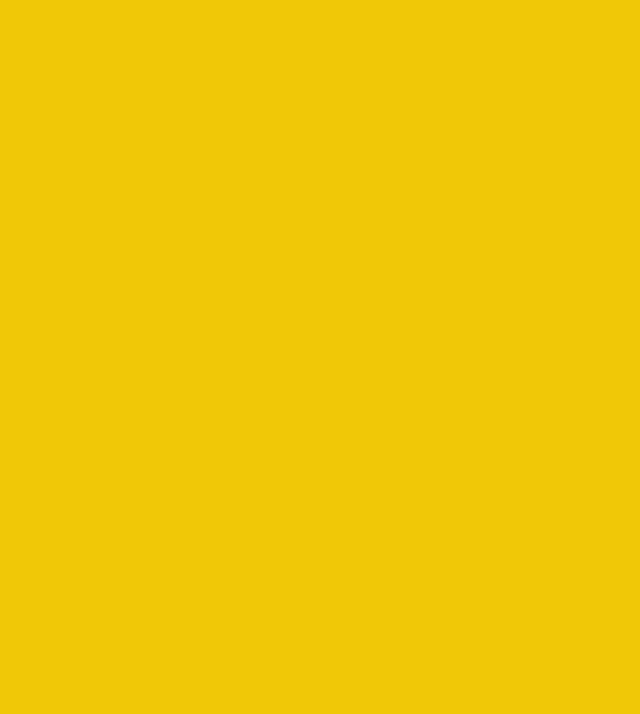
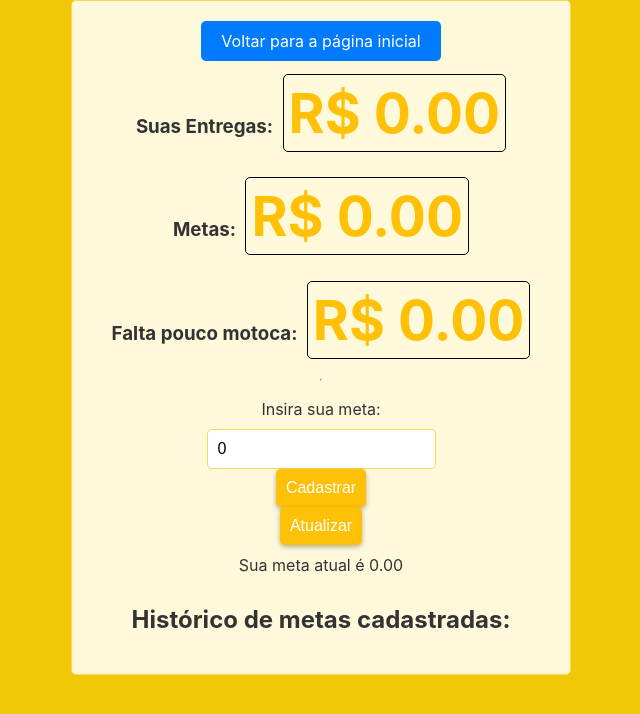
Before and after one commit to OWillMatheuz/meus-valores, a React (Create React App) app: page /metas in a window 1280 px wide. Before the commit this address had no page. Shown: the top 714 px of the page, without its empty margins (319-959 px from the left). Built offline with nearby package versions, Linux system fonts and the light colour scheme.

Commit message:
versão 7.0.0

```diff
--- a/src/App.tsx
+++ b/src/App.tsx
@@ -1,19 +1,28 @@
-import React from 'react';
+import React, { useState } from 'react';
 import { BrowserRouter, Route, Router, Routes } from 'react-router-dom';
 import Home from './paginas/home/Home';
 import './App.css';
 import Historico from './paginas/historico/Historico';
 import PaginaPrincipal from './paginas/principal/PaginaPrincipal';
+import Metas from './paginas/metas/Metas';
 
 
 function App() {
+  const [valorTotal, setValorTotal] = useState(0);
+
+  function atualizarValorTotal(novoValorTotal: number) {
+    setValorTotal(novoValorTotal);
+  }
+
   return (
     <BrowserRouter>
       <Routes>
-      <Route  path="/registrar" element={<Home />} />
-      <Route  path="/" element={<PaginaPrincipal />} />
-      <Route  path="/home" element={<PaginaPrincipal />} />
-      <Route path="/historico" element={<Historico />} />
+        <Route path="/" element={<PaginaPrincipal />} />
+        <Route path="/home" element={<PaginaPrincipal />} />
+        <Route path="/registrar" element={<Home atualizarValorTotal={atualizarValorTotal} />} />
+        <Route path="/historico" element={<Historico />} />
+        <Route path="/metas" element={<Metas />} />
+
       </Routes>
     </BrowserRouter>
   );
--- a/src/paginas/home/Home.css
+++ b/src/paginas/home/Home.css
@@ -97,12 +97,3 @@ svg {
   font-size: 1.2em;
   color: rgb(33, 33, 84);
 }
-
-.mensagem-cadastro-sucesso {
-  background-color: #4CAF50;
-  color: white;
-  padding: 10px;
-  border-radius: 5px;
-  margin-top: 10px;
-  text-align: center;
-}
--- a/src/paginas/home/Home.tsx
+++ b/src/paginas/home/Home.tsx
@@ -2,7 +2,6 @@ import { useState, useEffect } from "react";
 import "./Home.css";
 import { Link } from "react-router-dom";
 import React from "react";
-
 interface ValorRegistrado {
   data: string;
   tipoEntrega: number;
@@ -11,7 +10,9 @@ interface ValorRegistrado {
   descricao: string;
 }
 
-function Home() {
+function Home(props: { atualizarValorTotal: (novoValorTotal: number) => void }) {
+  const [historico, setHistorico] = useState<number[]>([]);
+  const [valorAtual, setValorAtual] = useState(0);
   const [valorTotal, setValorTotal] = useState(0);
   const [valoresRegistrados, setValoresRegistrados] = useState<
     ValorRegistrado[]
@@ -19,7 +20,6 @@ function Home() {
   const [km, setKm] = useState(0);
   const [exibirMensagem, setExibirMensagem] = useState(false);
   const [kmTotal, setKmTotal] = useState(0);
-  const [scrollPosition, setScrollPosition] = useState(0);
   // novo estado para controlar a exibição da mensagem
 
   function handleKmChange(event: React.ChangeEvent<HTMLInputElement>) {
@@ -112,22 +112,14 @@ function Home() {
     setKmTotal(kmRegistrados);
   }, [valoresRegistrados]);
 
-  useEffect(() => {
-    localStorage.setItem("scrollPosition", String(window.pageYOffset));
-  }, []);
-  useEffect(() => {
-    const storedScrollPosition = localStorage.getItem("scrollPosition");
-    if (storedScrollPosition) {
-      window.scrollTo({ top: Number(storedScrollPosition), behavior: "smooth" });
-      setScrollPosition(Number(storedScrollPosition));
-    }
-  }, []);
-
+  function atualizarValorTotal(valor: number) {
+    setValorTotal(valorTotal + valor);
+  }
 
   return (
     <>
       <div className="container background-whatsapp">
-        <Link to="/">
+        <Link to="/" >
           <button>Voltar para a Página Principal</button>
         </Link>
         <h1>Minhas entregas</h1>
--- /dev/null
+++ b/src/paginas/metas/Metas.css
@@ -0,0 +1,81 @@
+.metas-container {
+  display: flex;
+  flex-direction: column;
+  align-items: center;
+  justify-content: center;
+  margin: 0 auto;
+  padding: 20px;
+  background-color: #fff9db;
+  color: #333;
+  border: 1px solid #f9d957;
+  border-radius: 5px;
+  max-width: 500px; /* defina a largura máxima que deseja para o contêiner */
+  width: 100%; /* faz o contêiner ocupar 100% da largura do elemento pai */
+  box-sizing: border-box; /* evita que o padding e borda ultrapassem a largura máxima do contêiner */
+}
+
+
+.metas-container h1 {
+  font-size: 24px;
+  margin-bottom: 10px;
+}
+
+.metas-container p {
+  margin: 10px 0;
+}
+
+.metas-container input[type="number"] {
+  padding: 10px;
+  font-size: 16px;
+  border-radius: 5px;
+  border: 1px solid #f9d957;
+}
+
+.metas-container button {
+  padding: 10px;
+  font-size: 16px;
+  border-radius: 5px;
+  border: none;
+  background-color: #ffc107;
+  color: #fff;
+  cursor: pointer;
+  margin: 0 5px;
+}
+
+.metas-container button:hover {
+  background-color: #ffa000;
+}
+
+.metas-container ul {
+  list-style: none;
+  margin: 0;
+  padding: 0;
+}
+
+.metas-container li {
+  display: flex;
+  justify-content: space-between;
+  align-items: center;
+  margin: 10px 0;
+}
+
+.metas-container .destaque {
+  font-weight: bold;
+  color: #ffc107;
+  margin-left: 5px;
+}
+
+
+.btn-metas{
+    display: inline-block;
+    padding: 10px 20px;
+    background-color: #007bff;
+    color: #fff;
+    text-decoration: none;
+    border-radius: 5px;
+    transition: background-color 0.3s ease;
+  }
+
+  .btn:hover {
+    background-color: #0069d9;
+  }
--- /dev/null
+++ b/src/paginas/metas/Metas.tsx
@@ -0,0 +1,129 @@
+import {
+  ReactChild,
+  ReactFragment,
+  ReactPortal,
+  Key,
+  useEffect,
+  useState,
+} from "react";
+import { Link } from "react-router-dom";
+import "./Metas.css";
+interface Meta {
+  id: number;
+  valor: number;
+  meta: number; // novo campo
+}
+
+function Metas() {
+  const [metas, setMetas] = useState<Meta[]>([]);
+  const [meta, setMeta] = useState<number>(0);
+  const [contador, setContador] = useState<number>(0);
+  const [valorTotal, setValorTotal] = useState<number>(0);
+  const [metaTotal, setMetaTotal] = useState<number>(0);
+
+  useEffect(() => {
+    const metasSalvas = localStorage.getItem("metas");
+    const valorTotalSalvo = localStorage.getItem("valorTotal");
+
+    if (metasSalvas) {
+      setMetas(JSON.parse(metasSalvas));
+      setContador(JSON.parse(metasSalvas).length);
+    }
+
+    if (valorTotalSalvo) {
+      setValorTotal(Number(valorTotalSalvo));
+    }
+  }, []);
+
+  function cadastrarMeta() {
+    const novaMeta = { id: contador, valor: meta, meta: meta };
+    const novasMetas = [...metas, novaMeta];
+    setMetas(novasMetas);
+    setMeta(0);
+    setContador(contador + 1);
+    localStorage.setItem("metas", JSON.stringify(novasMetas));
+  }
+
+  function atualizarMeta() {
+    const indiceMeta = metas.length - 1;
+    const novasMetas = [...metas];
+    novasMetas[indiceMeta].valor = meta;
+    novasMetas[indiceMeta].meta = meta; // novo campo
+    setMetas(novasMetas);
+    setMeta(0);
+    localStorage.setItem("metas", JSON.stringify(novasMetas));
+  }
+
+  function deletarMeta(id: number) {
+    const novasMetas = metas.filter((meta) => meta.id !== id);
+    setMetas(novasMetas);
+    localStorage.setItem("metas", JSON.stringify(novasMetas));
+  }
+
+  useEffect(() => {
+    const metasSalvas = localStorage.getItem("metas");
+    if (metasSalvas) {
+      setMetas(JSON.parse(metasSalvas));
+      setContador(JSON.parse(metasSalvas).length);
+    }
+  }, []);
+
+  function handleMetaChange(event: React.ChangeEvent<HTMLInputElement>): void {
+    setMeta(Number(event.target.value));
+  }
+
+  useEffect(() => {
+    const metaTotalCalculado = metas.reduce(
+      (total, meta) => total + meta.valor,
+      0
+    );
+    setMetaTotal(metaTotalCalculado);
+  }, [metas]);
+
+  const handleValorTotalChange = (e: { target: { value: any } }) => {
+    setValorTotal(Number(e.target.value));
+  };
+
+  const metaRestante = metaTotal - valorTotal;
+
+  return (
+    <div className="metas-container">
+      <div>
+        <Link to="/registrar" className="btn-metas">
+          Voltar para a página inicial
+        </Link>
+      </div>
+      <h3>
+        Suas Entregas:{" "}
+        <span className="destaque">R$ {valorTotal.toFixed(2)}</span>
+      </h3>
+      <h3>
+        Metas: <span className="destaque">R$ {metaTotal.toFixed(2)}</span>
+      </h3>
+      <h3>
+        Falta pouco motoca:{" "}
+        <span className="destaque">R$ {metaRestante.toFixed(2)}</span>
+      </h3>
+      <hr />
+      <p>Insira sua meta:</p>
+      <input type="number" value={meta} onChange={handleMetaChange} />
+      <button onClick={cadastrarMeta}>Cadastrar</button>
+      <button onClick={atualizarMeta}>Atualizar</button>
+      <p>Sua meta atual é {metaTotal.toFixed(2)}</p>
+      <h2>Histórico de metas cadastradas:</h2>
+      <ul>
+        {metas.map((meta) => (
+          <li key={meta.id}>
+            Meta: {meta.meta}
+            <button onClick={() => deletarMeta(meta.id)}>Deletar</button>
+          </li>
+        ))}
+      </ul>
+    </div>
+  );
+}
+
+export default Metas;
+function setMetaTotal(metaTotalCalculado: number) {
+  throw new Error("Function not implemented.");
+}
```
